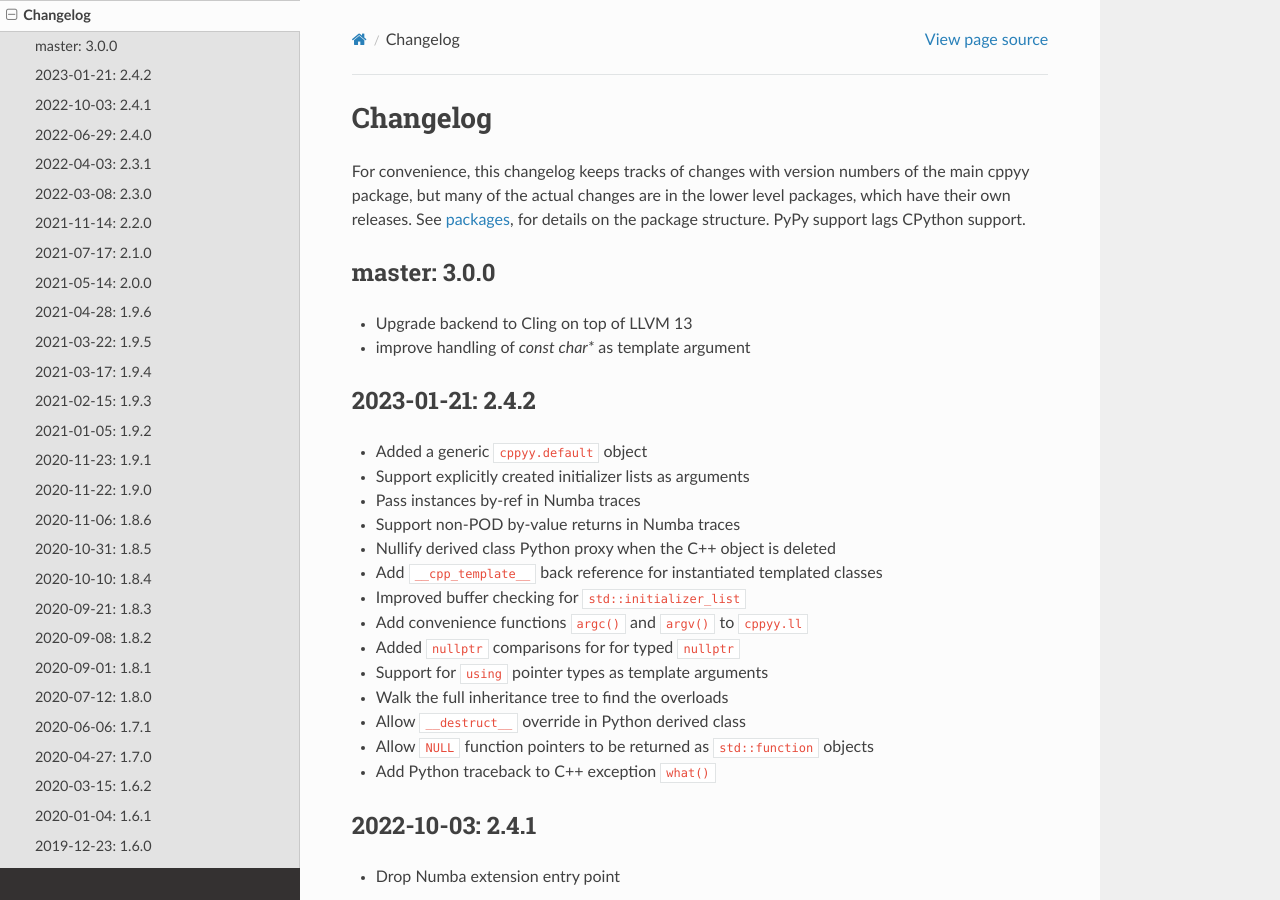
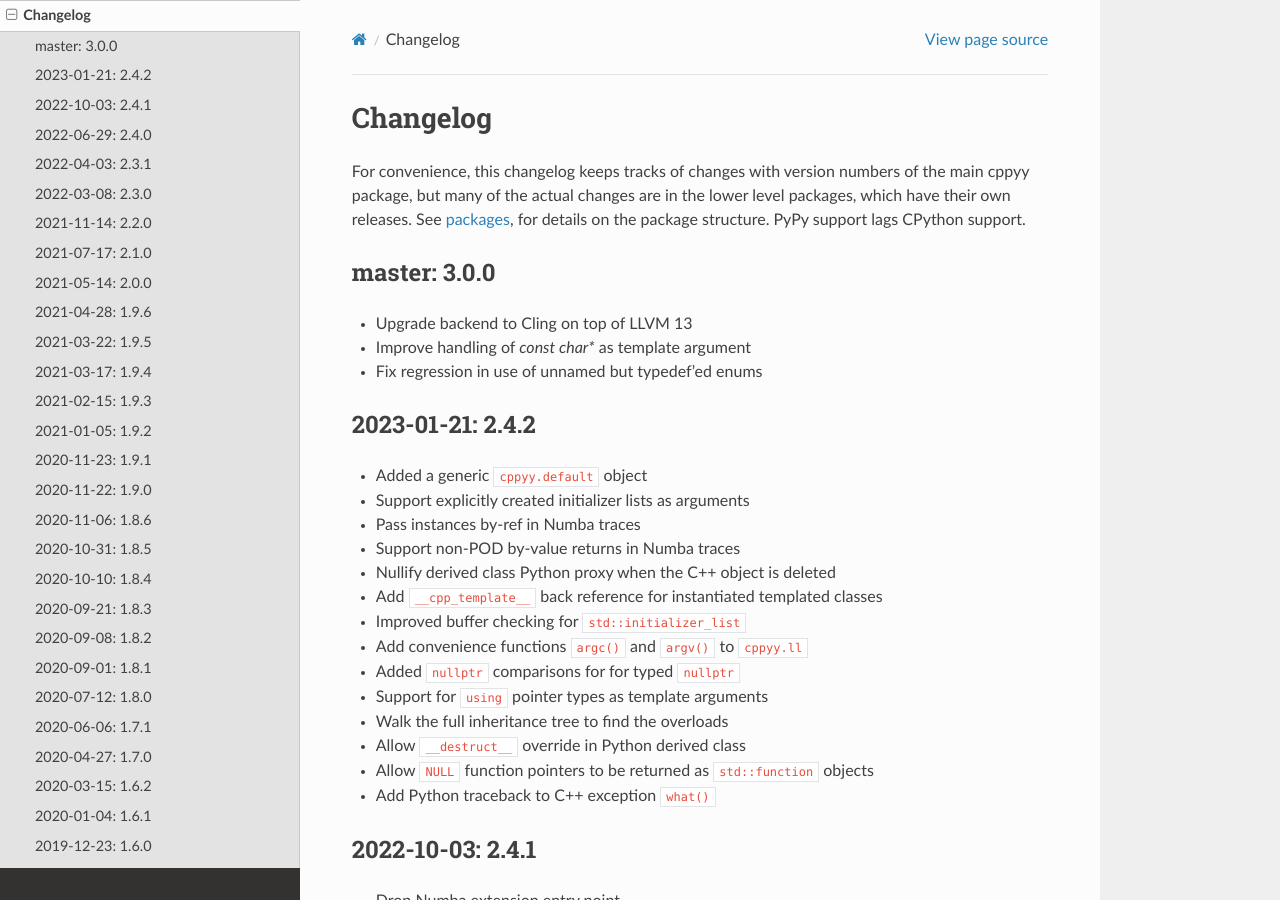
Before and after one commit to wlav/cppyy, a Sphinx documentation site: the page built from doc/source/changelog.rst, in a window 1280 px wide and 900 px high. Built offline with Sphinx 7.4.7 and the Read the Docs theme 2.0.0, drawn with Linux system fonts in a browser that asks for light colours.

Commit message:
test for unnamed but typedef'ed enums

```diff
--- a/doc/source/changelog.rst
+++ b/doc/source/changelog.rst
@@ -9,11 +9,13 @@ level packages, which have their own releases.
 See :doc:`packages <packages>`, for details on the package structure.
 PyPy support lags CPython support.
 
+
 master: 3.0.0
 -------------
 
 * Upgrade backend to Cling on top of LLVM 13
-* improve handling of `const char*` as template argument
+* Improve handling of `const char*` as template argument
+* Fix regression in use of unnamed but typedef'ed enums
 
 
 2023-01-21: 2.4.2
```
Also changed, not shown: 1 other file.
